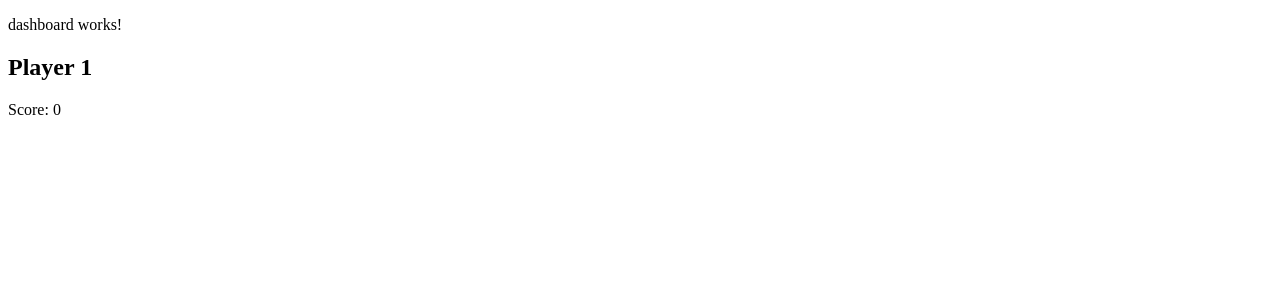
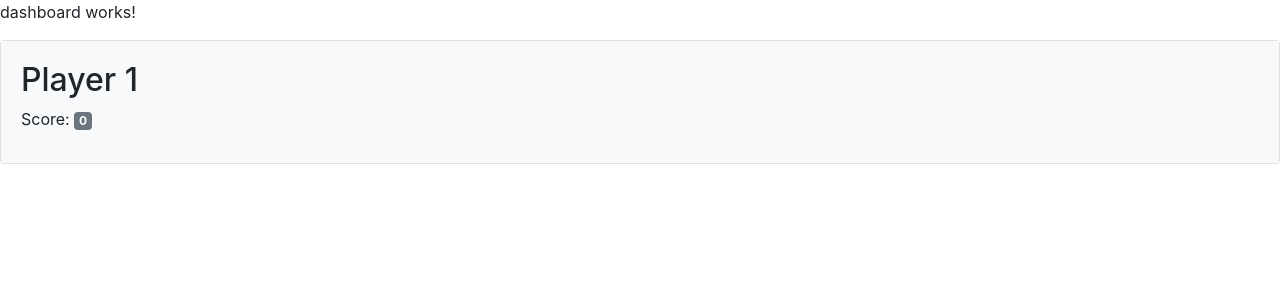
Before and after one commit to ThomasJaspers/webplode, an Angular app: page / in a window 1280 px wide. Shown: the top 300 px of the page. Built offline with nearby package versions, Linux system fonts and the light colour scheme.

Commit message:
Switching to bootstrap ui

```diff
--- a/angular.json
+++ b/angular.json
@@ -7,7 +7,7 @@
       "projectType": "application",
       "schematics": {
         "@schematics/angular:component": {
-          "style": "sass"
+          "style": "scss"
         }
       },
       "root": "",
@@ -28,7 +28,7 @@
               "src/assets"
             ],
             "styles": [
-              "src/styles.sass"
+              "src/styles.scss"
             ],
             "scripts": []
           },
@@ -92,7 +92,7 @@
               "src/assets"
             ],
             "styles": [
-              "src/styles.sass"
+              "src/styles.scss"
             ],
             "scripts": []
           }
@@ -123,6 +123,7 @@
           }
         }
       }
-    }},
+    }
+  },
   "defaultProject": "webplode"
 }
--- a/package.json
+++ b/package.json
@@ -11,7 +11,6 @@
   },
   "private": true,
   "dependencies": {
-    "@angular/animations": "~9.0.0",
     "@angular/common": "~9.0.0",
     "@angular/compiler": "~9.0.0",
     "@angular/core": "~9.0.0",
@@ -19,6 +18,7 @@
     "@angular/platform-browser": "~9.0.0",
     "@angular/platform-browser-dynamic": "~9.0.0",
     "@angular/router": "~9.0.0",
+    "bootstrap": "^4.4.1",
     "rxjs": "~6.5.4",
     "tslib": "^1.10.0",
     "zone.js": "~0.10.2"
--- a/src/app/app.component.ts
+++ b/src/app/app.component.ts
@@ -3,7 +3,7 @@
 @Component({
   selector: 'app-root',
   templateUrl: './app.component.html',
-  styleUrls: ['./app.component.sass']
+  styleUrls: ['./app.component.scss']
 })
 export class AppComponent {
   title = 'webplode';
--- a/src/app/app.module.ts
+++ b/src/app/app.module.ts
@@ -4,6 +4,7 @@
 import { AppComponent } from './app.component';
 import { DashboardComponent } from './dashboard/dashboard.component';
 import { PlayerComponent } from './player/player.component';
+
 
 @NgModule({
   declarations: [
@@ -12,7 +13,7 @@
     PlayerComponent
   ],
   imports: [
-    BrowserModule
+    BrowserModule,
   ],
   providers: [],
   bootstrap: [AppComponent]
--- a/src/app/player/player.component.ts
+++ b/src/app/player/player.component.ts
@@ -4,7 +4,7 @@
 @Component({
   selector: 'app-player',
   templateUrl: './player.component.html',
-  styleUrls: ['./player.component.sass']
+  styleUrls: ['./player.component.scss']
 })
 export class PlayerComponent implements OnInit {
 
--- a/src/index.html
+++ b/src/index.html
@@ -6,6 +6,8 @@
   <base href="/">
   <meta name="viewport" content="width=device-width, initial-scale=1">
   <link rel="icon" type="image/x-icon" href="favicon.ico">
+  <link href="https://fonts.googleapis.com/css?family=Roboto:300,400,500&display=swap" rel="stylesheet">
+  <link href="https://fonts.googleapis.com/icon?family=Material+Icons" rel="stylesheet">
 </head>
 <body>
   <app-root></app-root>
--- a/src/styles.sass
+++ b/src/styles.scss
@@ -1 +1,3 @@
 /* You can add global styles to this file, and also import other style files */
+
+@import "~bootstrap/scss/bootstrap";
```
Also changed, not shown: src/app/app.component.sass (deleted), src/app/app.component.scss (added), src/app/player/player.component.sass (deleted), src/app/player/player.component.scss (added), 1 other file (tests, documents, lock files or other folders).
